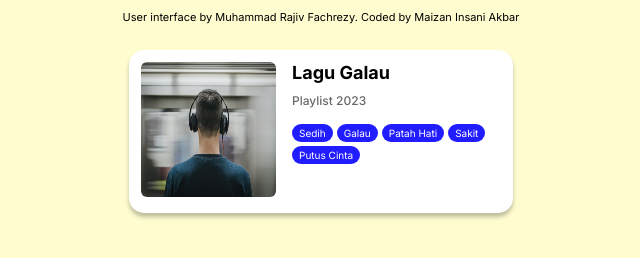
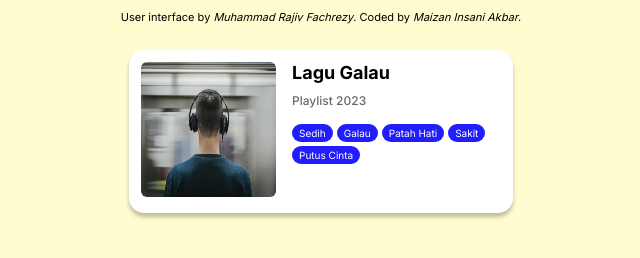
Before and after one commit to izanmaizan/card, a plain HTML site: page index.html in a window 1280 px wide. Shown: the full height of the page, 319-959 px from the left. Drawn offline with Linux system fonts and the light colour scheme.

Commit message:
menambahkan sedikit footer

```diff
--- a/index.html
+++ b/index.html
@@ -40,7 +40,7 @@
         </main>
     </div>
     <footer>
-        User interface by Muhammad Rajiv Fachrezy. Coded by Maizan Insani Akbar
+        User interface by <i>Muhammad Rajiv Fachrezy</i>. Coded by <i>Maizan Insani Akbar</i>.
     </footer>
 </body>
 
```
